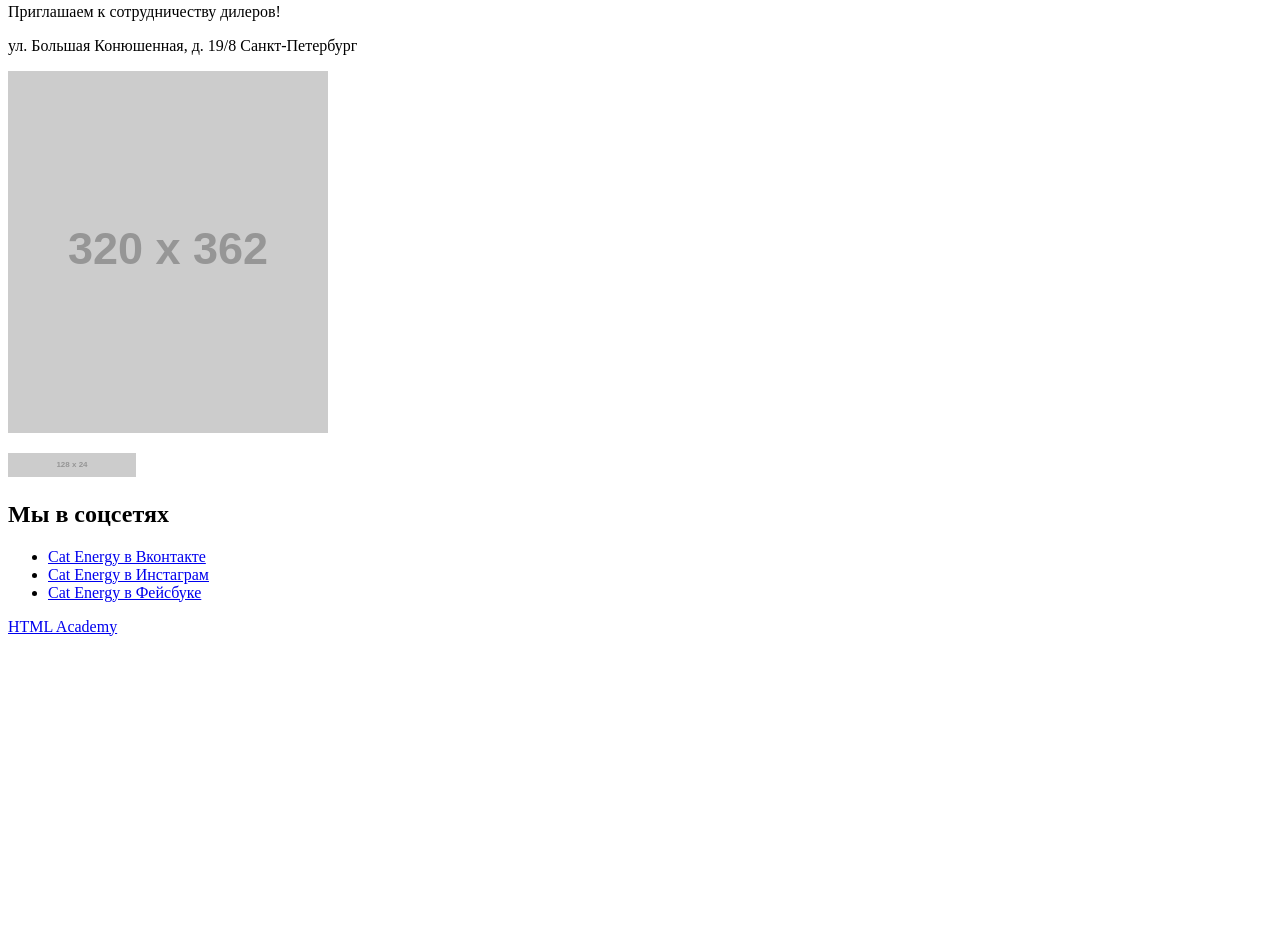
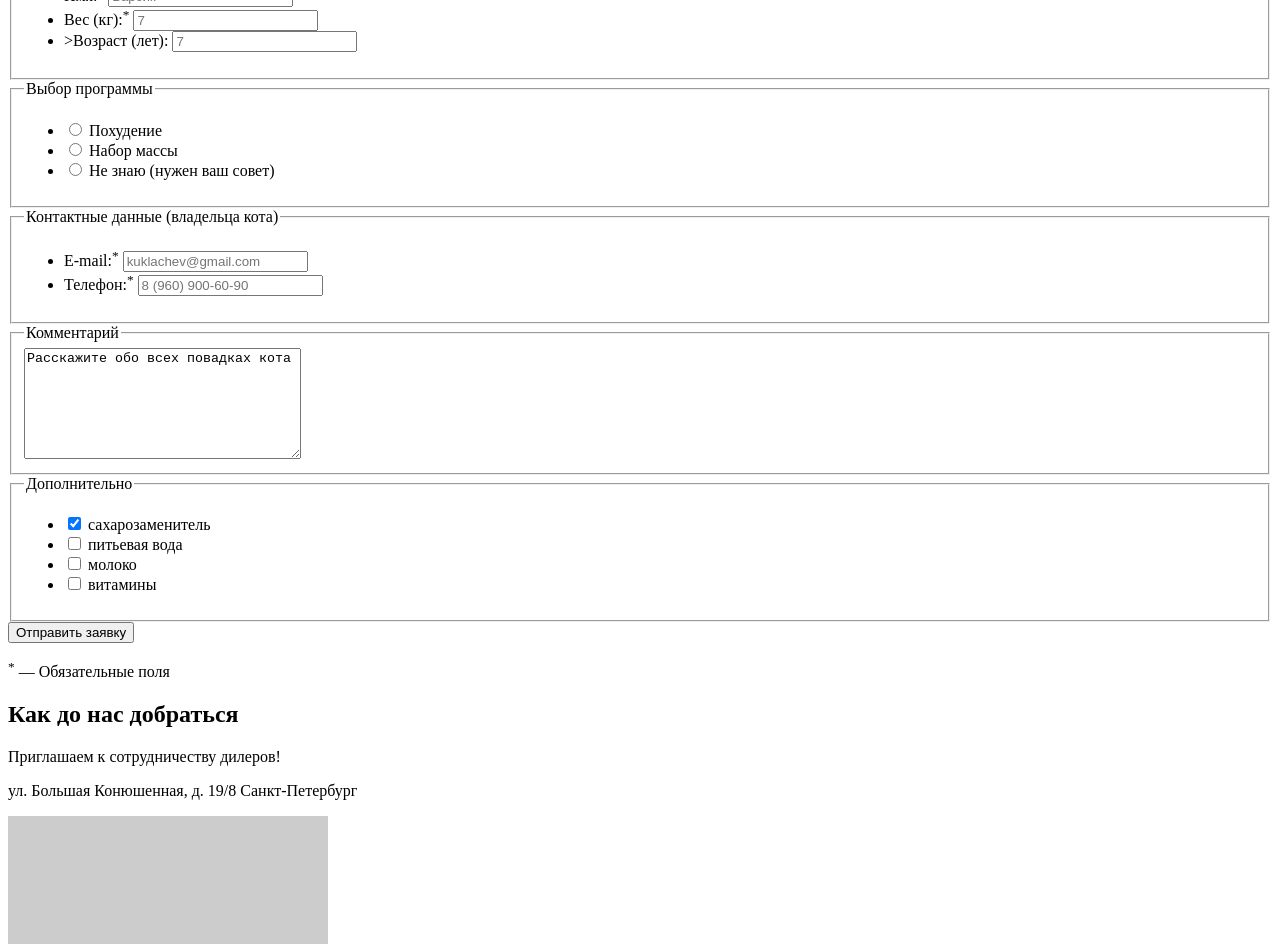
Before and after one commit to zhulochka/954381-cat-energy-20, a website: page source/form.html in a window 1280 px wide. Shown: the part 311-1255 px from the top of the page. Before the commit the page ends 963 px from the top, so only its background shows below. Drawn offline with Linux system fonts and the light colour scheme; placeholder pictures from the web are drawn by us.

Commit message:
добавляет форму

```diff
--- a/source/form.html
+++ b/source/form.html
@@ -35,8 +35,99 @@
     </header>
 
     <main class="page-main">
-      <h1 class="visually-hidden">Cat Energy - Функциональное питание для котов</h1>
-      <h2>Подбор программы</h2>
+      <h1 class="page-main__title">Подбор программы</h1>
+      <p class="page-main__text">Заполните анкету, и мы подберем программу питания для вашего кота</p>
+      <form class="form" action="https://echo.htmlacademy.ru" method="get">
+        <fieldset class="form__fieldset">
+          <legend class="visually-hidden">Данные кота</legend>
+          <ul>
+            <li class="form__wrap">
+              <label class="form__label form__label--text" for="nickname">Имя:<sup>*</sup></label>
+              <input class="form__control form__control--text" type="text" name="nickname" id="nickname"
+                     placeholder="Барсик" aria-label="поле для ввода имени кота" required>
+            </li>
+            <li class="form__wrap">
+              <label class="form__label form__label--number" for="weight">Вес (кг):<sup>*</sup></label>
+              <input class="form__control form__control--number" type="number" name="weight" id="weight"
+                     placeholder="7" aria-label="поле для ввода веса кота" required>
+            </li>
+            <li class="form__wrap">
+              <label class="form__label form__label--number" for="age">>Возраст (лет):</label>
+              <input class="form__control form__control--number" type="number" name="age" id="age"
+                     placeholder="7" aria-label="поле для ввода возраста кота">
+            </li>
+          </ul>
+        </fieldset>
+        <fieldset class="form__fieldset">
+          <legend class="visually-hidden">Выбор программы</legend>
+          <ul>
+            <li class="form__wrap">
+              <input class="form__control form__control--radio" type="radio" name="program" id="slim"
+                     value="slim">
+              <label class="form__label form__label--radio" for="slim">Похудение</label>
+            </li>
+            <li class="form__wrap">
+              <input class="form__control form__control--radio" type="radio" name="program" id="muscle"
+                     value="muscle">
+              <label class="form__label form__label--radio" for="muscle">Набор массы</label>
+            </li>
+            <li class="form__wrap">
+              <input class="form__control form__control--radio" type="radio" name="program" id="advice"
+                     value="advice">
+              <label class="form__label form__label--radio" for="advice">Не знаю (нужен ваш совет)</label>
+            </li>
+          </ul>
+        </fieldset>
+        <fieldset class="form__fieldset">
+          <legend class="form__legend">Контактные данные (владельца кота)</legend>
+          <ul>
+            <li class="form__wrap">
+              <label class="form__label form__label--email" for="email">E-mail:<sup>*</sup></label>
+              <input class="form__control form__control--email" type="email" name="email" id="email"
+                     placeholder="kuklachev@gmail.com" aria-label="поле ввода для электронной почты" required>
+            </li>
+            <li class="form__wrap">
+              <label class="form__label form__label--tel" for="tel">Телефон:<sup>*</sup></label>
+              <input class="form__control form__control--tel" type="tel" name="tel" id="tel"
+                     placeholder="8 (960) 900-60-90" aria-label="поле ввода для электронной почты"
+                     pattern="[0-9]{1} \p{Ps}[0-9]{3}\p{Pe} [0-9]{3}-[0-9]{2}-[0-9]{2}" required>
+            </li>
+          </ul>
+        </fieldset>
+        <fieldset class="form__fieldset">
+          <legend class="form__legend">Комментарий</legend>
+          <textarea class="form__control form__control--textarea" cols="32" rows="7">Расскажите обо всех повадках кота
+          </textarea>
+        </fieldset>
+        <fieldset class="form__fieldset">
+          <legend class="form__legend">Дополнительно</legend>
+          <ul class="form__list">
+            <li class="form__item">
+              <input class="form__control form__control--checkbox" type="checkbox" name="sweetener" id="sweetener"
+                     checked>
+              <label class="form__label form__label--checkbox" for="sweetener">сахарозаменитель</label>
+            </li>
+            <li class="form__item">
+              <input class="form__control form__control--checkbox" type="checkbox" name="water" id="water">
+              <label class="form__label form__label--checkbox" for="water">питьевая вода</label>
+            </li>
+            <li class="form__item">
+              <input class="form__control form__control--checkbox" type="checkbox" name="milk" id="milk">
+              <label class="form__label form__label--checkbox" for="milk">молоко</label>
+            </li>
+            <li class="form__item">
+              <input class="form__control form__control--checkbox" type="checkbox" name="vitamins" id="vitamins">
+              <label class="form__label form__label--checkbox" for="vitamins">витамины</label>
+            </li>
+          </ul>
+        </fieldset>
+        <button class="form__button button" type="submit"
+                aria-label="отправить заявку на подбор программы питания для вашего кота">
+          Отправить заявку
+        </button>
+        <p class="form__remark"><sup>*</sup> — Обязательные поля</p>
+      </form>
+
     </main>
 
     <footer class="page-footer">
```
Also changed, not shown: source/catalog.html (+1 -1 lines).
